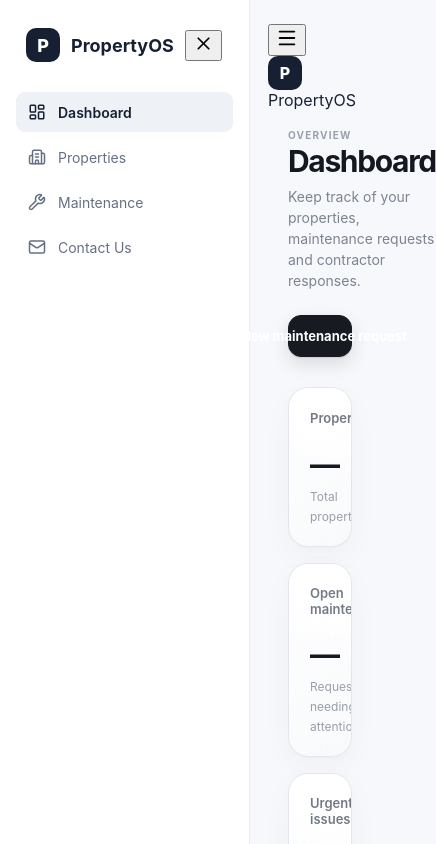
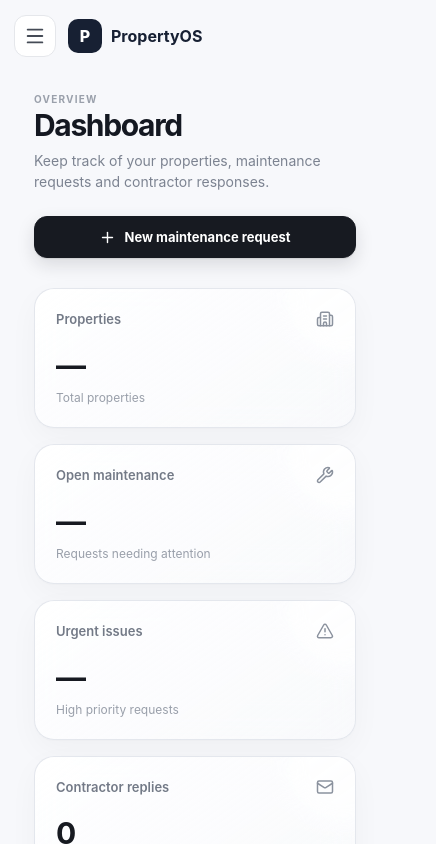
Before and after one commit to ha3810267-ctrl/property-os, a React (Vite) app in the folder frontend/: page / in a window 390 px wide. Shown: the top 844 px of the page, 436 px wide, since content can reach past the window. Built offline with nearby package versions, Linux system fonts and the light colour scheme; no server answers; sample sign-in values are in the browser's storage.

Commit message:
Make layout mobile responsive

```diff
--- a/frontend/src/App.css
+++ b/frontend/src/App.css
@@ -2030,3 +2030,128 @@ button {
     transition-duration: 0.01ms !important;
   }
 }
+/* Mobile navigation — desktop/laptop remains unchanged */
+
+.mobile-topbar,
+.mobile-menu-close,
+.mobile-sidebar-backdrop {
+  display: none;
+}
+
+@media (max-width: 768px) {
+  .app-shell {
+    min-height: 100dvh;
+    overflow-x: clip;
+  }
+
+  .sidebar {
+    position: fixed;
+    z-index: 1001;
+    inset: 0 auto 0 0;
+    width: min(290px, 85vw);
+    height: 100dvh;
+    max-height: 100dvh;
+    overflow-y: auto;
+    transform: translateX(-105%);
+    transition: transform 220ms ease;
+    box-shadow: none;
+  }
+
+  .sidebar.sidebar-open {
+    transform: translateX(0);
+    box-shadow: 12px 0 40px rgba(20, 24, 35, 0.16);
+  }
+
+  .mobile-sidebar-backdrop {
+    display: block;
+    position: fixed;
+    z-index: 1000;
+    inset: 0;
+    width: 100%;
+    height: 100%;
+    padding: 0;
+    border: 0;
+    background: rgba(17, 24, 39, 0.4);
+  }
+
+  .mobile-menu-close {
+    display: inline-flex;
+    align-items: center;
+    justify-content: center;
+    width: 36px;
+    height: 36px;
+    margin-left: auto;
+    padding: 0;
+    border: 1px solid #e5e7eb;
+    border-radius: 10px;
+    background: #fff;
+    color: #454b56;
+    cursor: pointer;
+  }
+
+  .main-content {
+    width: 100%;
+    min-width: 0;
+    max-width: 100%;
+    margin-left: 0;
+    padding: 20px;
+    overflow-x: clip;
+  }
+
+  .mobile-topbar {
+    display: flex;
+    align-items: center;
+    gap: 12px;
+    min-height: 44px;
+    margin-bottom: 20px;
+  }
+
+  .mobile-menu-toggle {
+    display: inline-flex;
+    align-items: center;
+    justify-content: center;
+    flex: 0 0 42px;
+    width: 42px;
+    height: 42px;
+    padding: 0;
+    border: 1px solid #e5e7eb;
+    border-radius: 12px;
+    background: #fff;
+    color: #454b56;
+    cursor: pointer;
+  }
+
+  .mobile-brand {
+    display: flex;
+    align-items: center;
+    gap: 9px;
+    font-size: 16px;
+    font-weight: 750;
+  }
+
+  .mobile-brand .brand-mark {
+    display: flex;
+    align-items: center;
+    justify-content: center;
+    width: 34px;
+    height: 34px;
+    flex: 0 0 34px;
+    border-radius: 10px;
+  }
+}
+
+@media (max-width: 480px) {
+  .main-content {
+    padding: 14px;
+  }
+
+  .mobile-topbar {
+    margin-bottom: 16px;
+  }
+}
+
+@media (prefers-reduced-motion: reduce) {
+  .sidebar {
+    transition: none;
+  }
+}
--- a/frontend/src/layouts/AppLayout.jsx
+++ b/frontend/src/layouts/AppLayout.jsx
@@ -37,17 +37,17 @@ export default function AppLayout() {
   }
 
   return (
-    <div className={`app-shell ${mobileMenuOpen ? "mobile-menu-open" : ""}`}>
+    <div className="app-shell">
       {mobileMenuOpen && (
         <button
           type="button"
           className="mobile-sidebar-backdrop"
-          aria-label="Close navigation menu"
+          aria-label="Close navigation"
           onClick={closeMobileMenu}
         />
       )}
 
-      <aside className="sidebar">
+      <aside className={`sidebar ${mobileMenuOpen ? "sidebar-open" : ""}`}>
         <div className="brand">
           <div className="brand-mark">P</div>
           <span>PropertyOS</span>
@@ -55,10 +55,10 @@ export default function AppLayout() {
           <button
             type="button"
             className="mobile-menu-close"
-            aria-label="Close navigation menu"
+            aria-label="Close menu"
             onClick={closeMobileMenu}
           >
-            <X size={21} />
+            <X size={20} />
           </button>
         </div>
 
@@ -106,13 +106,12 @@ export default function AppLayout() {
           <button
             type="button"
             className="mobile-menu-toggle"
-            aria-label="Open navigation menu"
+            aria-label="Open navigation"
             aria-expanded={mobileMenuOpen}
             onClick={() => setMobileMenuOpen(true)}
           >
             <Menu size={22} />
           </button>
-
           <div className="mobile-brand">
             <div className="brand-mark">P</div>
             <span>PropertyOS</span>
```
